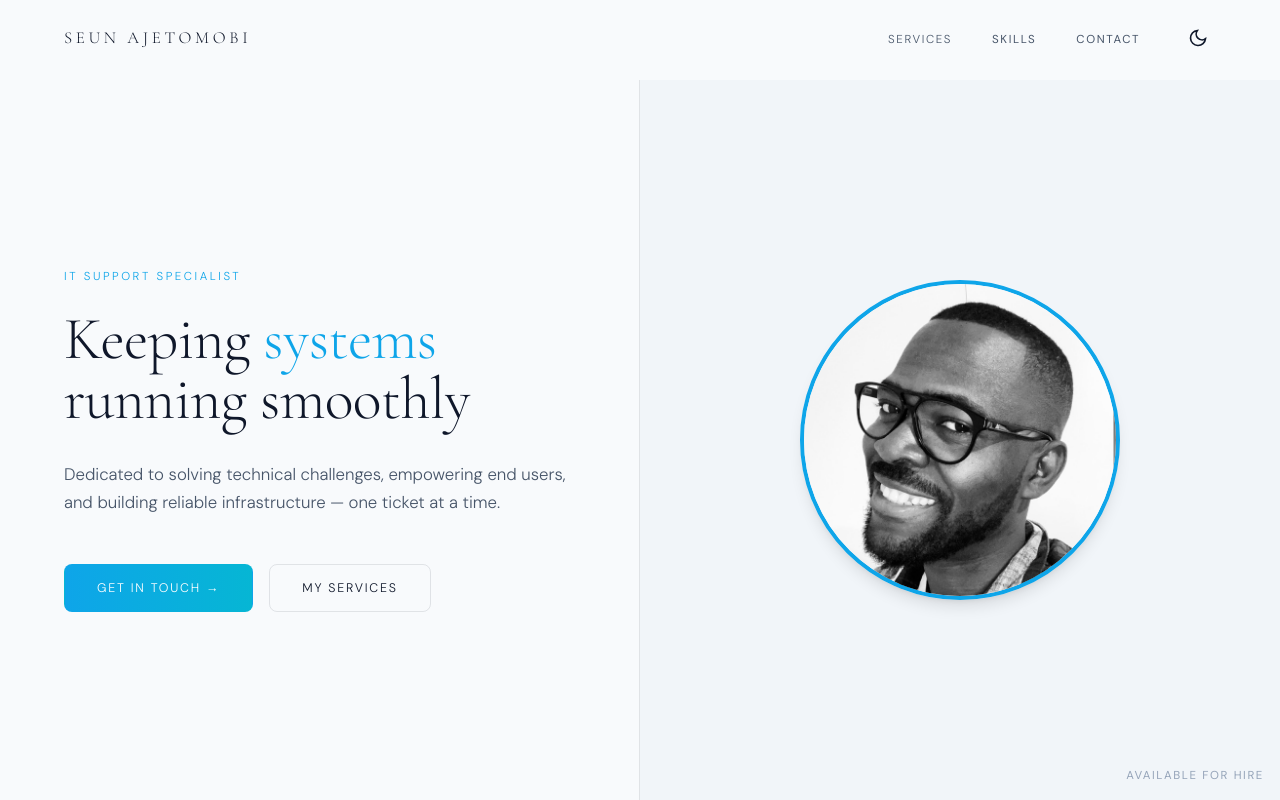
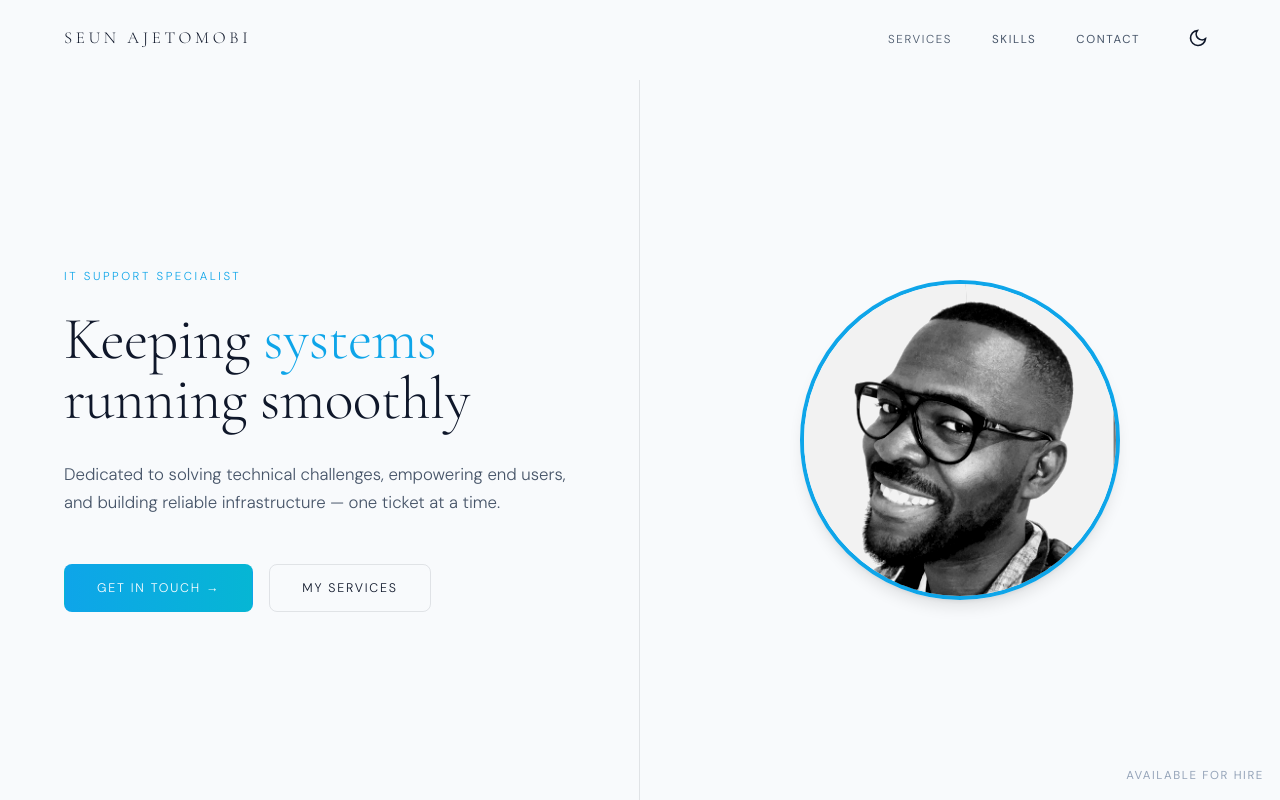
Before and after one commit to seunajetomobi/portfolio, a Next.js app: page / in a window 1280 px wide. Shown: the top 800 px of the page. Built offline with nearby package versions, Linux system fonts and the light colour scheme.

Commit message:
Remove image background to adapt to theme, add professional grayscale and contrast filters

```diff
--- a/components/Hero.tsx
+++ b/components/Hero.tsx
@@ -74,7 +74,7 @@ export default function Hero() {
       </motion.div>
 
       {/* Right side - Photo placeholder */}
-      <div className="relative bg-paper-warm dark:bg-dark-paper-warm h-56 md:h-auto flex flex-col items-center justify-center md:min-h-full">
+      <div className="relative h-56 md:h-auto flex flex-col items-center justify-center md:min-h-full">
         <div className="flex flex-col items-center justify-center gap-3">
           {/* Avatar image */}
           <div className="w-56 h-56 md:w-80 md:h-80 rounded-full overflow-hidden border-4 border-accent dark:border-dark-accent flex-shrink-0 shadow-lg">
@@ -84,7 +84,10 @@ export default function Hero() {
               width={320}
               height={320}
               priority
-              className="w-full h-full object-cover"
+              className="w-full h-full object-cover grayscale hover:grayscale-0 transition-all duration-500"
+              style={{
+                filter: 'grayscale(100%) contrast(1.2) brightness(0.95)',
+              }}
             />
           </div>
         </div>
```
